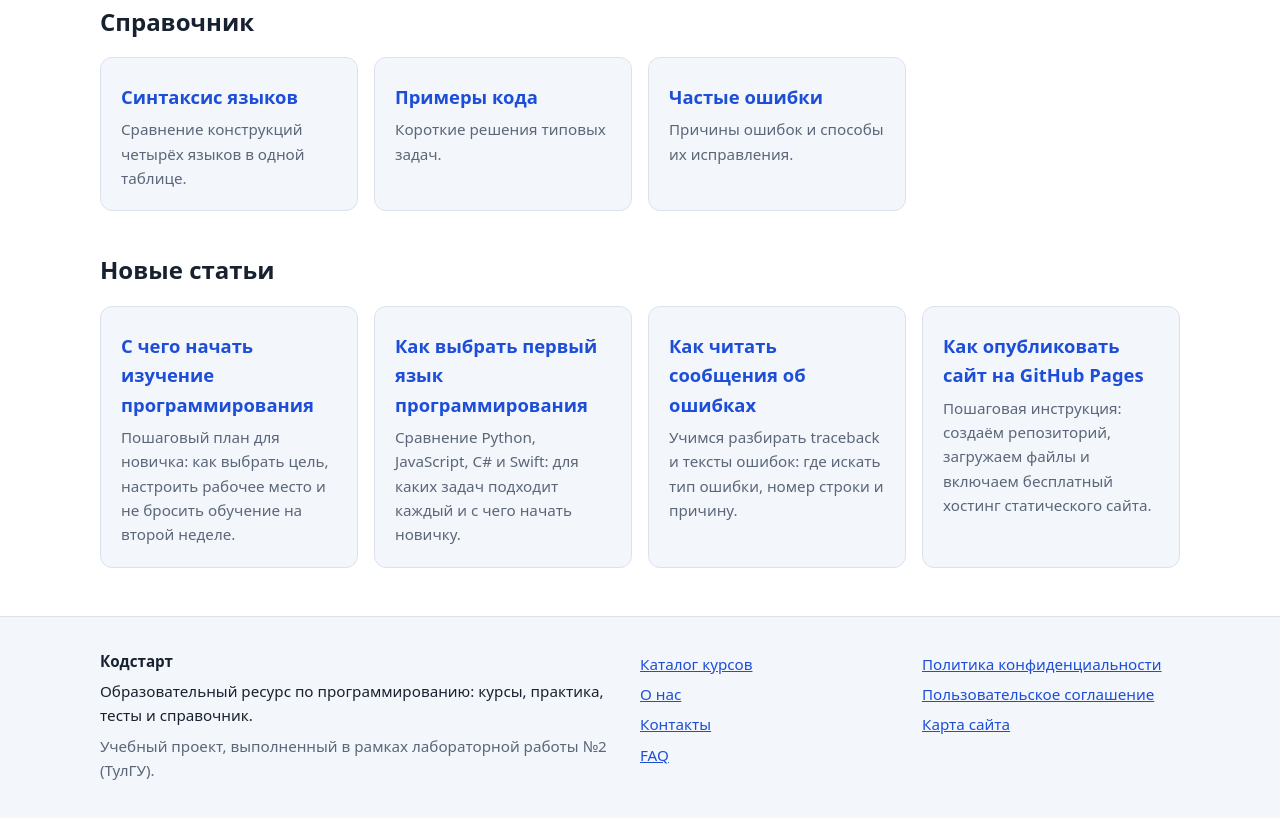
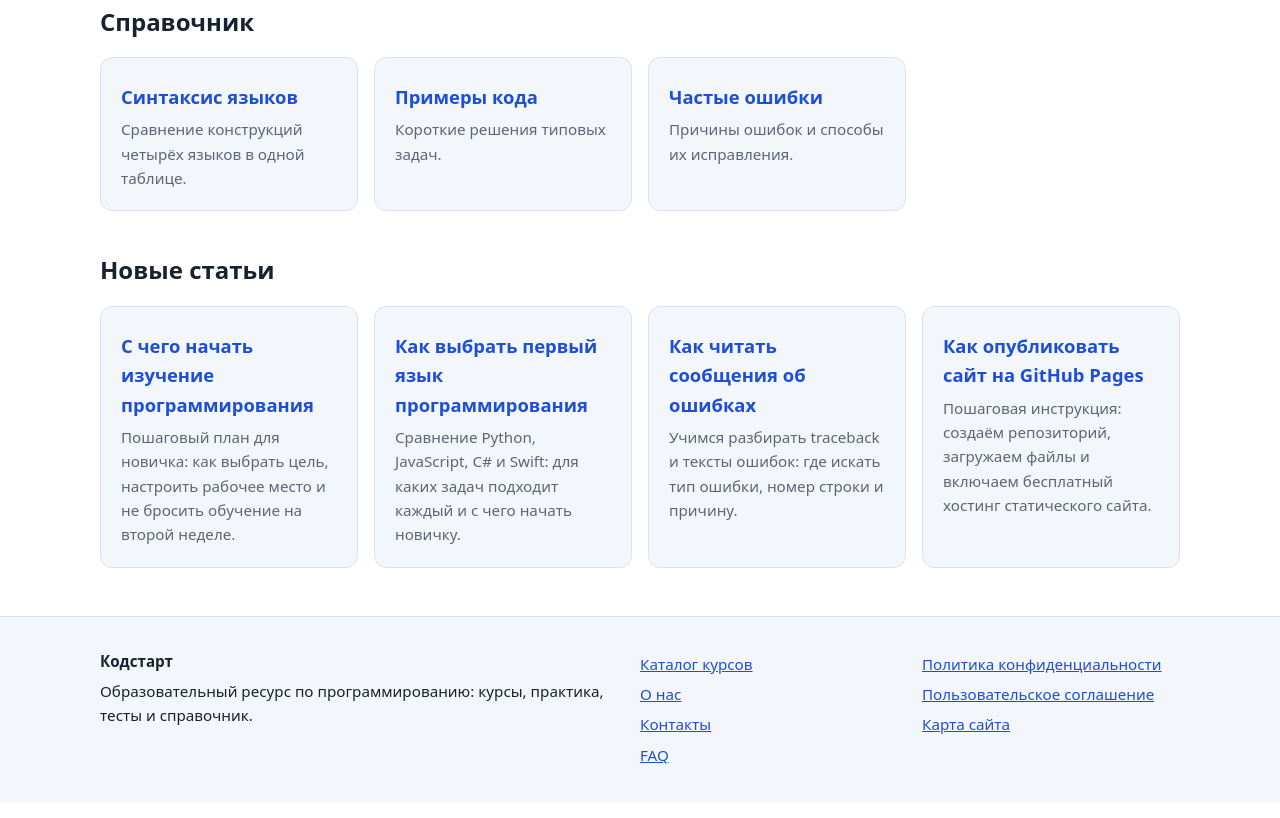
Before and after one commit to losk1ch/kodstart, a plain HTML site: page index.html in a window 1280 px wide. Shown: the part 1598-2416 px from the top of the page. Drawn offline with Linux system fonts and the light colour scheme.

Commit message:
Remove project description from footer
Removed the muted paragraph about the educational project.

```diff
--- a/index.html
+++ b/index.html
@@ -37,7 +37,6 @@
     <div>
       <strong>Кодстарт</strong>
       <p>Образовательный ресурс по программированию: курсы, практика, тесты и справочник.</p>
-      <p class="muted">Учебный проект, выполненный в рамках лабораторной работы №2 (ТулГУ).</p>
     </div>
     <ul>
       <li><a href="catalog/">Каталог курсов</a></li>
```
